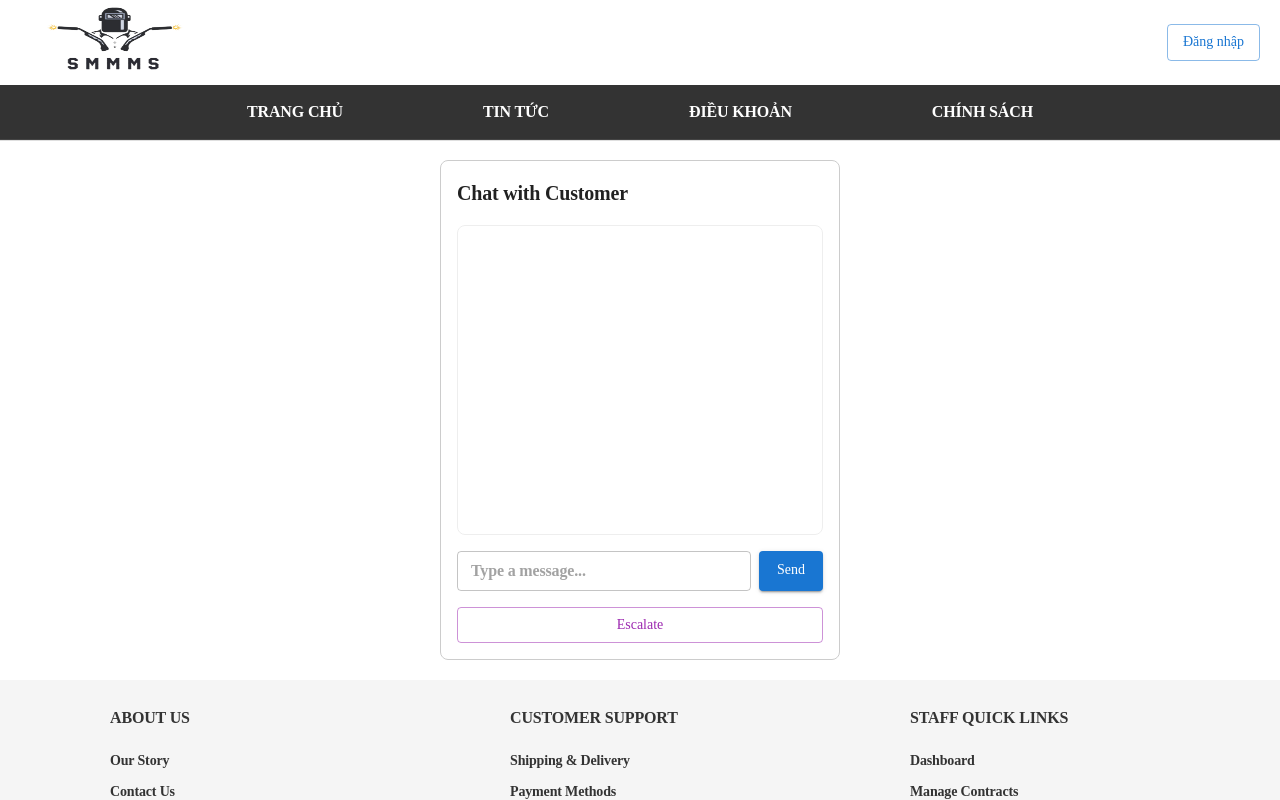
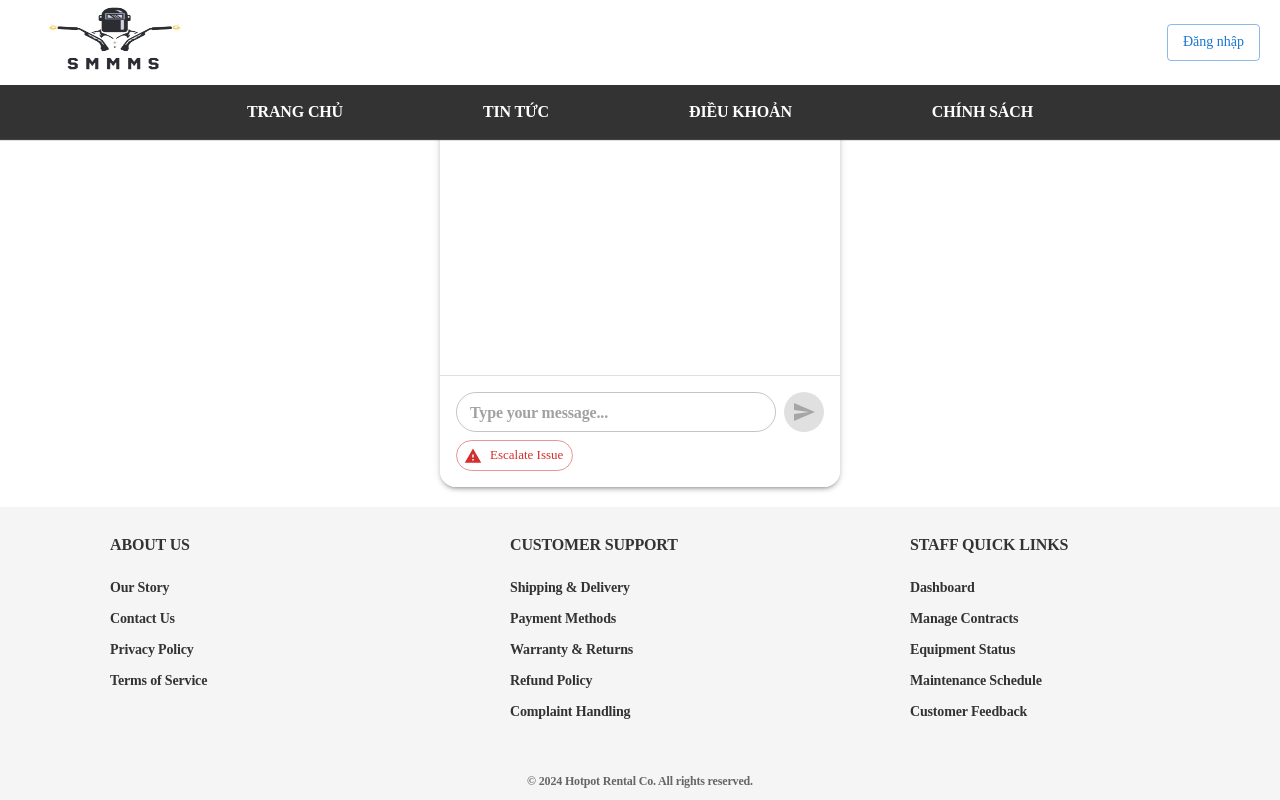
Before and after one commit to GSP25SE81-hotpot/HotPot-Web-App, a React (Vite) app: page /chat in a window 1280 px wide. Built offline with nearby package versions, Linux system fonts and the light colour scheme.

Commit message:
slightly better chat UI

```diff
--- a/src/containers/ChatWithCustomer/ChatWithCustomer.tsx
+++ b/src/containers/ChatWithCustomer/ChatWithCustomer.tsx
@@ -1,4 +1,4 @@
-import React, { useState } from "react";
+import React, { useState, useRef, useEffect } from "react";
 import {
   Box,
   List,
@@ -6,93 +6,214 @@ import {
   TextField,
   Button,
   Typography,
+  Paper,
+  IconButton,
+  Fade,
+  Divider,
+  Avatar,
 } from "@mui/material";
+import { Send, Warning } from "@mui/icons-material";
 
-const ChatWithCustomer = () => {
-  const [messages, setMessages] = useState([]);
+interface Message {
+  sender: string;
+  text: string;
+  timestamp: Date;
+}
+
+const ChatWithCustomer: React.FC = () => {
+  const [messages, setMessages] = useState<Message[]>([]);
   const [input, setInput] = useState("");
+  const messagesEndRef = useRef<HTMLDivElement | null>(null);
+
+  const scrollToBottom = () => {
+    messagesEndRef.current?.scrollIntoView({ behavior: "smooth" });
+  };
+
+  useEffect(() => {
+    scrollToBottom();
+  }, [messages]);
 
   const handleSend = () => {
     if (input.trim()) {
-      setMessages([...messages, { sender: "Staff", text: input }]);
+      setMessages([
+        ...messages,
+        { sender: "Staff", text: input, timestamp: new Date() },
+      ]);
       setInput("");
     }
   };
 
+  const handleKeyDown = (
+    e: React.KeyboardEvent<HTMLDivElement | HTMLTextAreaElement>
+  ) => {
+    if (e.key === "Enter" && !e.shiftKey) {
+      e.preventDefault();
+      handleSend();
+    }
+  };
+
   const handleEscalate = () => {
-    // Logic to escalate the issue
     alert("The issue has been escalated to higher support.");
   };
 
   return (
-    <Box
+    <Paper
+      elevation={3}
       sx={{
         width: "400px",
         height: "500px",
-        border: "1px solid #ccc",
-        borderRadius: "8px",
+        borderRadius: "16px",
         display: "flex",
         flexDirection: "column",
-        justifyContent: "space-between",
-        p: 2,
+        overflow: "hidden",
+        bgcolor: "background.paper",
       }}
     >
-      <Typography variant="h6" sx={{ mb: 2 }}>
-        Chat with Customer
+      {/* Header */}
+      <Box
+        sx={{
+          p: 2,
+          borderBottom: "1px solid",
+          borderColor: "divider",
+          bgcolor: (theme) => theme.palette.primary.main,
+          color: "white",
+        }}
+      >
+        <Typography variant="h6" fontWeight="500">
+          Customer Support
         </Typography>
+        <Typography variant="caption" sx={{ opacity: 0.8 }}>
+          Responding typically within 5 minutes
+        </Typography>
+      </Box>
+
+      {/* Messages */}
       <List
         sx={{
           flex: 1,
           overflowY: "auto",
-          mb: 2,
-          border: "1px solid #eee",
-          borderRadius: "8px",
-          padding: 1,
+          p: 2,
+          display: "flex",
+          flexDirection: "column",
+          gap: 1,
         }}
       >
         {messages.map((msg, index) => (
+          <Fade in key={index}>
             <ListItem
-            key={index}
               sx={{
                 display: "flex",
                 justifyContent:
                   msg.sender === "Staff" ? "flex-end" : "flex-start",
+                p: 0,
               }}
             >
+              {msg.sender !== "Staff" && (
+                <Avatar
+                  sx={{
+                    width: 32,
+                    height: 32,
+                    mr: 1,
+                    bgcolor: "primary.main",
+                  }}
+                >
+                  C
+                </Avatar>
+              )}
               <Box
                 sx={{
                   maxWidth: "70%",
-                padding: "8px 12px",
-                borderRadius: "12px",
-                backgroundColor: msg.sender === "Staff" ? "#e0f7fa" : "#f1f8e9",
+                  p: "12px 16px",
+                  borderRadius:
+                    msg.sender === "Staff"
+                      ? "20px 20px 4px 20px"
+                      : "20px 20px 20px 4px",
+                  bgcolor: msg.sender === "Staff" ? "primary.main" : "grey.100",
+                  color: msg.sender === "Staff" ? "white" : "text.primary",
+                  boxShadow: 1,
                 }}
               >
-              {msg.text}
+                <Typography variant="body1">{msg.text}</Typography>
+                <Typography
+                  variant="caption"
+                  sx={{
+                    display: "block",
+                    mt: 0.5,
+                    opacity: 0.7,
+                  }}
+                >
+                  {msg.timestamp.toLocaleTimeString([], {
+                    hour: "2-digit",
+                    minute: "2-digit",
+                  })}
+                </Typography>
               </Box>
             </ListItem>
+          </Fade>
         ))}
+        <div ref={messagesEndRef} />
       </List>
-      <Box sx={{ display: "flex", gap: 1 }}>
+
+      <Divider />
+
+      {/* Input Area */}
+      <Box
+        sx={{
+          p: 2,
+          bgcolor: "background.default",
+        }}
+      >
+        <Box sx={{ display: "flex", gap: 1, mb: 1 }}>
           <TextField
             fullWidth
+            multiline
+            maxRows={4}
             size="small"
-          placeholder="Type a message..."
+            placeholder="Type your message..."
             value={input}
             onChange={(e) => setInput(e.target.value)}
+            onKeyDown={handleKeyDown} // Updated to use onKeyDown
+            sx={{
+              "& .MuiOutlinedInput-root": {
+                borderRadius: "24px",
+                bgcolor: "background.paper",
+              },
+            }}
           />
-        <Button variant="contained" color="primary" onClick={handleSend}>
-          Send
-        </Button>
+          <IconButton
+            color="primary"
+            onClick={handleSend}
+            disabled={!input.trim()}
+            sx={{
+              bgcolor: "primary.main",
+              color: "white",
+              "&:hover": {
+                bgcolor: "primary.dark",
+              },
+              "&.Mui-disabled": {
+                bgcolor: "action.disabledBackground",
+                color: "action.disabled",
+              },
+            }}
+          >
+            <Send />
+          </IconButton>
         </Box>
         <Button
           variant="outlined"
-        color="secondary"
-        sx={{ mt: 2 }}
+          color="error"
+          startIcon={<Warning />}
           onClick={handleEscalate}
+          size="small"
+          sx={{
+            borderRadius: "20px",
+            textTransform: "none",
+          }}
         >
-        Escalate
+          Escalate Issue
         </Button>
       </Box>
+    </Paper>
   );
 };
 
```
Lines whose indentation alone changed are shown as unchanged.
